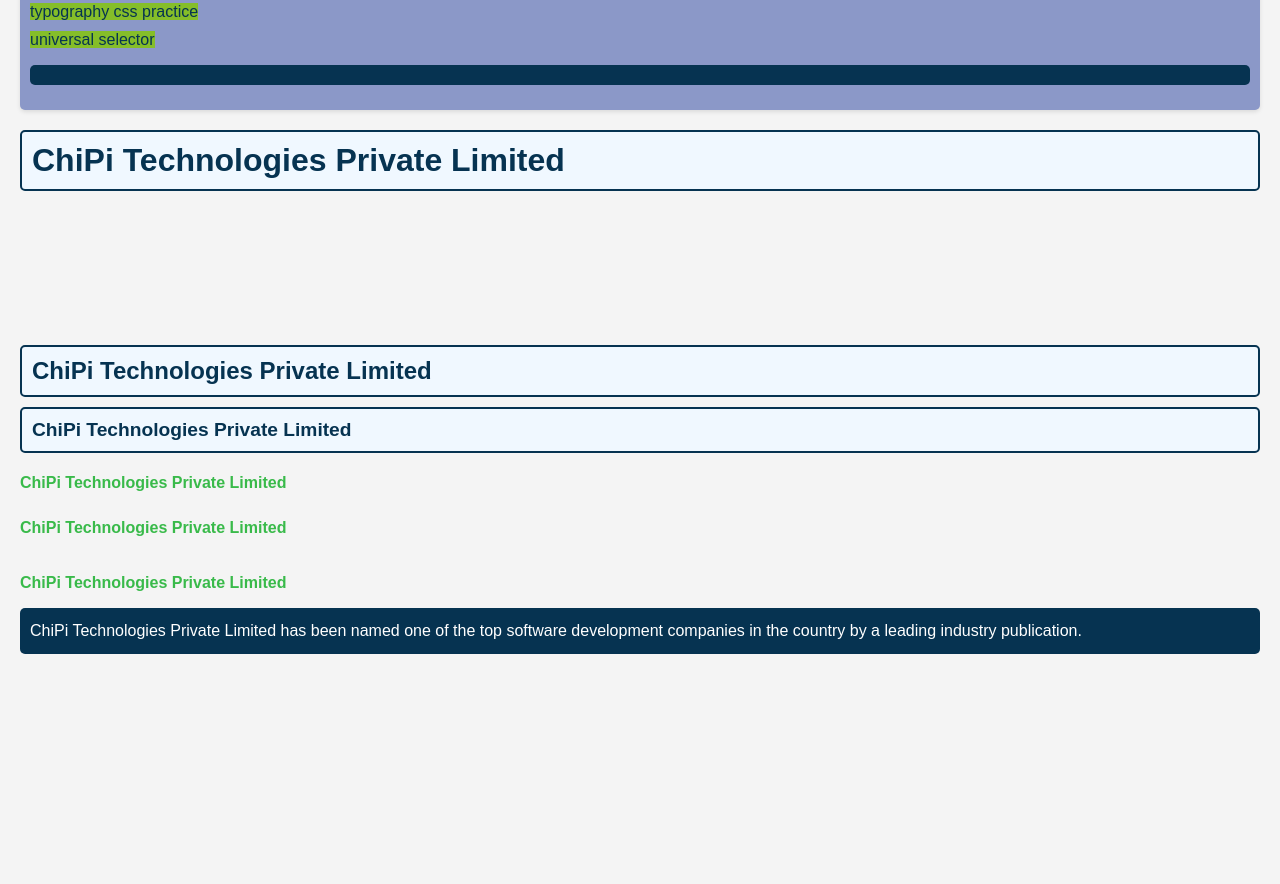
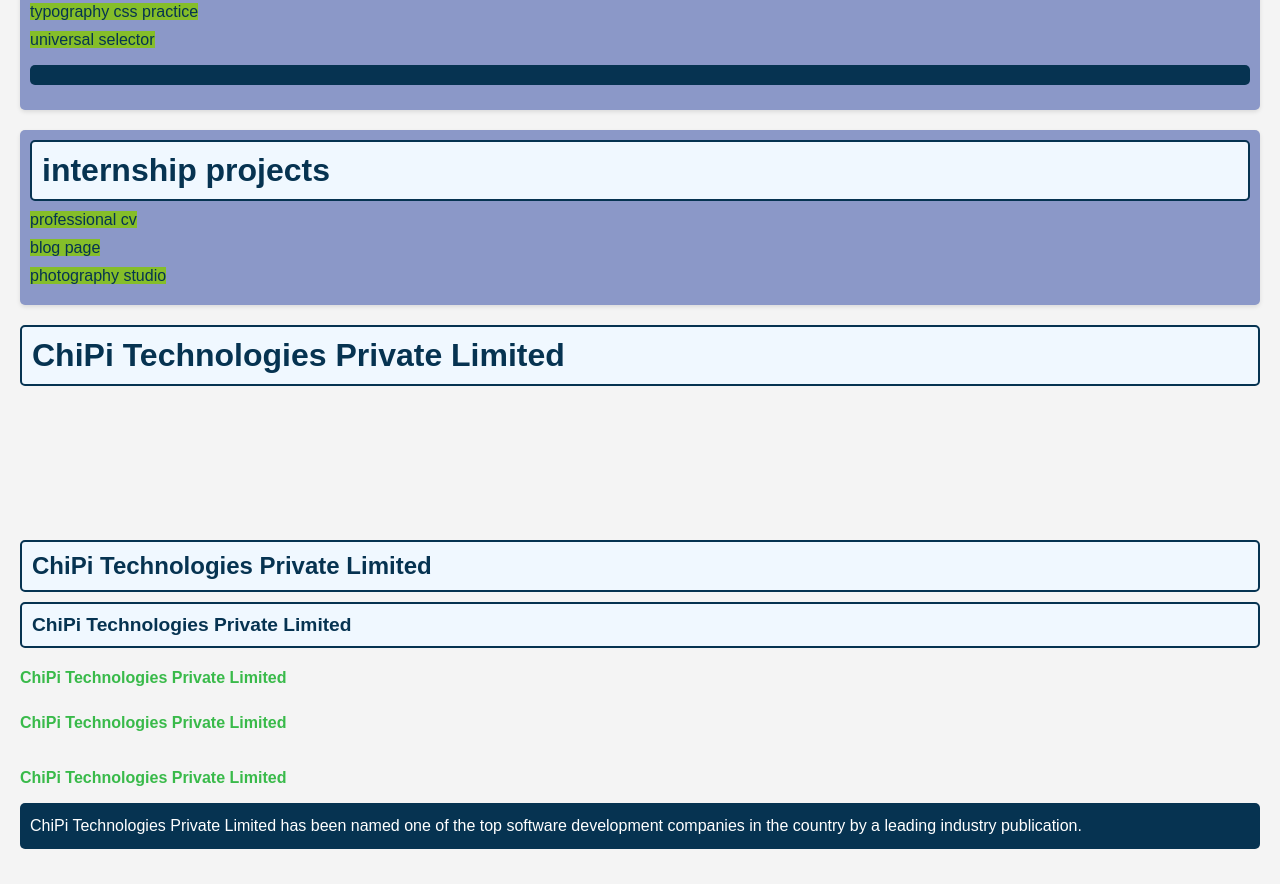
Before and after one commit to jharaja82/html-css-practice-set, a plain HTML site: page index.html in a window 1280 px wide. Shown: the part 1456-2340 px from the top of the page. Before the commit the page ends 2145 px from the top, so only its background shows below. Drawn offline with Linux system fonts and the light colour scheme.

Commit message:
Add internship projects section with links to professional CV, blog page, and photography studio

```diff
--- a/index.html
+++ b/index.html
@@ -169,6 +169,15 @@
         </ul>
     </p>
 </div>
+
+ <div>
+         <h1>internship projects </h1>
+        <ul >
+            <li><a href="https://jharaja82.github.io/my-website/">professional cv </a></li>
+            <li><a href="https://jharaja82.github.io/blog-website/">blog page </a></li>
+            <li><a href="https://jharaja82.github.io/professional-photography/">photography studio</a></li>
+        </ul>
+</div>
         <h1>ChiPi Technologies Private Limited</h1>
         <br><br><br><br><br><br><br><br><h2>ChiPi Technologies Private Limited</h2><h3>ChiPi Technologies Private Limited</h3><h4>ChiPi Technologies Private Limited</h4><h5>ChiPi Technologies Private Limited</h5><h6>ChiPi Technologies Private Limited</h6><p>ChiPi Technologies Private Limited has been named one of the top software development companies in the country by a leading industry publication.</p>
     </body>
```
